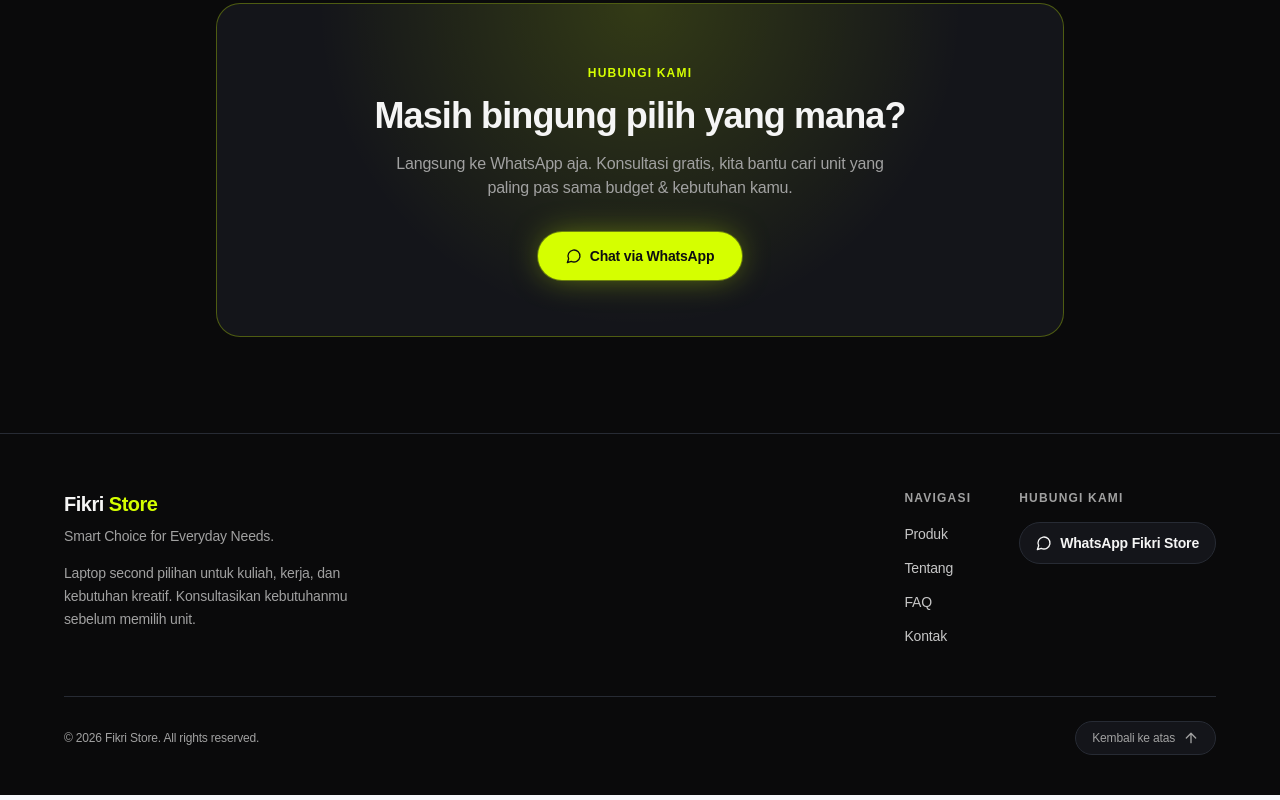
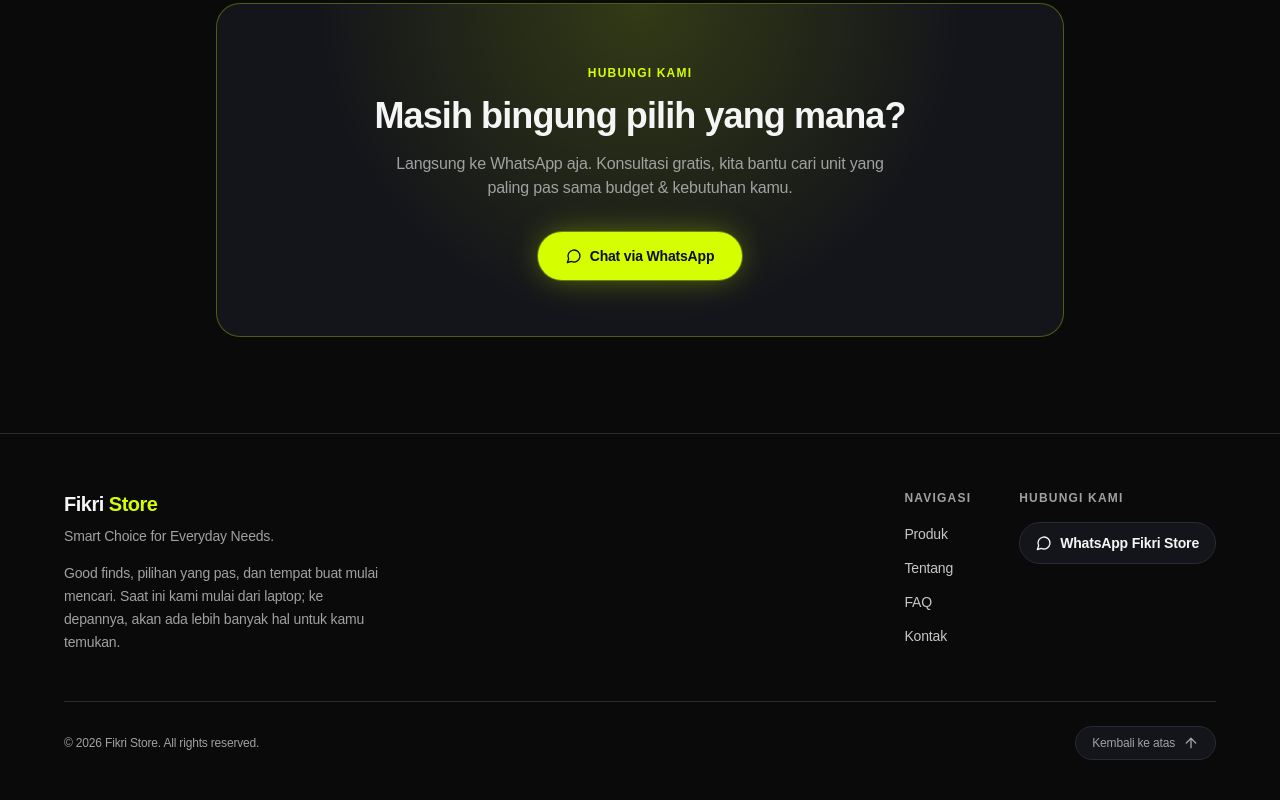
Before and after one commit to spokenu71-hash/Fikri-Store-, a React (Vite) app: page / in a window 1280 px wide. Shown: the part 3658-4458 px from the top of the page. Built offline with nearby package versions, Linux system fonts and the light colour scheme; no server answers; the database is empty.

Commit message:
Refine Fikri Store brand voice and tagline

```diff
--- a/src/components/landing/Footer.jsx
+++ b/src/components/landing/Footer.jsx
@@ -27,8 +27,7 @@ export default function Footer() {
               Smart Choice for Everyday Needs.
             </p>
             <p className="mt-4 text-sm text-muted-foreground leading-relaxed">
-              Laptop second pilihan untuk kuliah, kerja, dan kebutuhan kreatif.
-              Konsultasikan kebutuhanmu sebelum memilih unit.
+              Good finds, pilihan yang pas, dan tempat buat mulai mencari. Saat ini kami mulai dari laptop; ke depannya, akan ada lebih banyak hal untuk kamu temukan.
             </p>
           </div>
 
```
